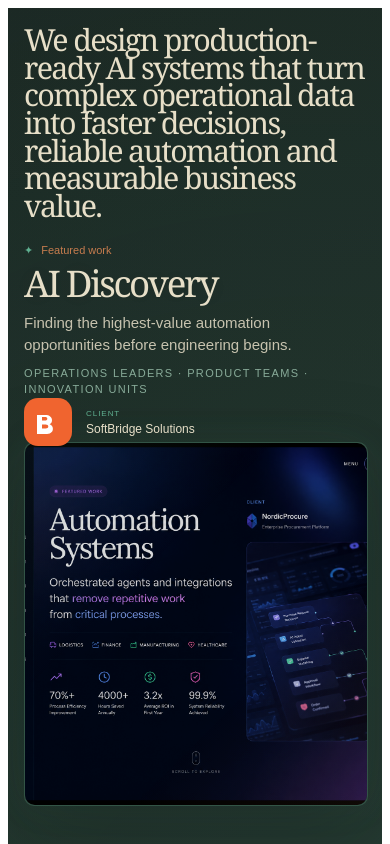
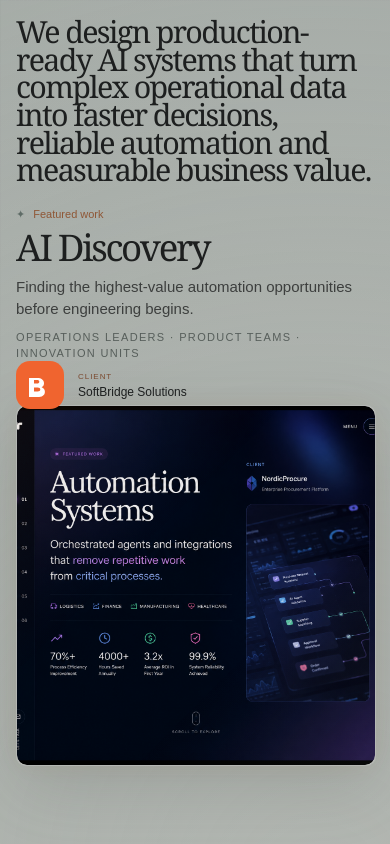
Before and after one commit to Dpehect/Trionn, a Next.js app: page /cases/ai-software-development-finland in a window 390 px wide. Shown: the top 844 px of the page. Built offline with nearby package versions, Linux system fonts and the light colour scheme.

Commit message:
renk değişti detay

```diff
--- a/components/case-study-page.module.css
+++ b/components/case-study-page.module.css
@@ -971,3 +971,165 @@
 .marqueeTrack {
   color: #223129;
 }
+
+
+/* Industrial Concrete theme + full viewport edge fix
+   Layout, GSAP timelines and component structure remain unchanged. */
+
+:global(html),
+:global(body) {
+  margin: 0;
+  padding: 0;
+  width: 100%;
+  min-height: 100%;
+  overflow-x: hidden;
+  background: #a7aca8;
+}
+
+:global(body) {
+  max-width: none;
+}
+
+.page {
+  width: 100%;
+  min-height: 100vh;
+  margin: 0;
+  padding: 0;
+  background:
+    radial-gradient(circle at 82% 16%, rgba(193, 196, 190, .55), transparent 35%),
+    radial-gradient(circle at 18% 84%, rgba(175, 107, 61, .14), transparent 28%),
+    linear-gradient(135deg, #9ea5a1 0%, #a7aca8 48%, #b8bbb6 100%);
+  color: #1d1f1f;
+}
+
+.workSection,
+.servicesSection {
+  width: 100%;
+  margin: 0;
+  background: transparent;
+}
+
+.workSticky {
+  width: 100%;
+  margin: 0;
+}
+
+.container {
+  width: 100%;
+  max-width: none;
+  margin: 0;
+  box-sizing: border-box;
+}
+
+.servicesContainer {
+  width: 100%;
+  max-width: none;
+  margin: 0;
+  box-sizing: border-box;
+}
+
+.workSticky::before {
+  background:
+    linear-gradient(90deg, rgba(29, 31, 31, .045) 1px, transparent 1px),
+    linear-gradient(rgba(29, 31, 31, .038) 1px, transparent 1px);
+}
+
+.featuredLabel {
+  color: #8f5736;
+}
+
+.featuredLabel::before {
+  color: #5f6c67;
+}
+
+.featuredTitle {
+  color: #1d1f1f;
+  text-shadow: none;
+}
+
+.featuredTitle p {
+  color: rgba(29, 31, 31, .78);
+}
+
+.featuredTitle span {
+  color: rgba(54, 62, 59, .72);
+}
+
+.clientLabel {
+  color: #7b4a30;
+}
+
+.clientName {
+  color: #1d1f1f;
+}
+
+.mediaArea {
+  border: 1px solid rgba(58, 63, 61, .16);
+  background: rgba(218, 219, 214, .68);
+  box-shadow:
+    0 24px 70px rgba(65, 71, 68, .18),
+    0 0 28px rgba(175, 107, 61, .07);
+}
+
+.mediaArea::after {
+  background:
+    linear-gradient(135deg, rgba(175, 107, 61, .08), transparent 38%),
+    linear-gradient(315deg, rgba(95, 108, 103, .09), transparent 34%);
+}
+
+.mediaItem img {
+  filter: saturate(.8) contrast(1.03) brightness(.96);
+}
+
+.cta {
+  background: linear-gradient(90deg, #9d5f39, #b9784e);
+  box-shadow: 0 12px 32px rgba(119, 76, 50, .18);
+}
+
+.cta a {
+  color: #f0ebe4;
+}
+
+.serviceGroup {
+  border-color: rgba(44, 49, 47, .16);
+}
+
+.serviceNumber {
+  color: #9c5f3a;
+}
+
+.serviceTitle {
+  color: #1d1f1f;
+}
+
+.serviceRow {
+  border-color: rgba(44, 49, 47, .14);
+}
+
+.serviceRowLabel {
+  color: rgba(29, 31, 31, .82);
+}
+
+.serviceHoverLayer {
+  background: linear-gradient(90deg, #d8d5ce, #c9c5bc);
+}
+
+.marqueeTrack {
+  color: #1f2221;
+}
+
+.servicePreview {
+  border: 1px solid rgba(29, 31, 31, .12);
+  box-shadow: 0 16px 36px rgba(48, 52, 50, .18);
+}
+
+@media (max-width: 800px) {
+  :global(html),
+  :global(body),
+  .page,
+  .workSection,
+  .servicesSection {
+    width: 100%;
+    max-width: 100%;
+  }
+}
```
Also changed, not shown: 1 other file (tests, documents, lock files or other folders).
